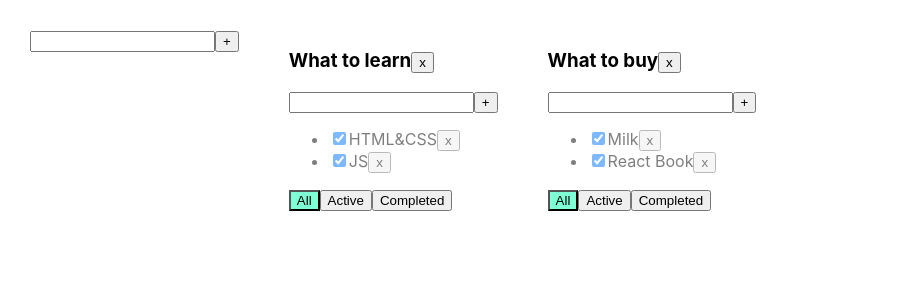
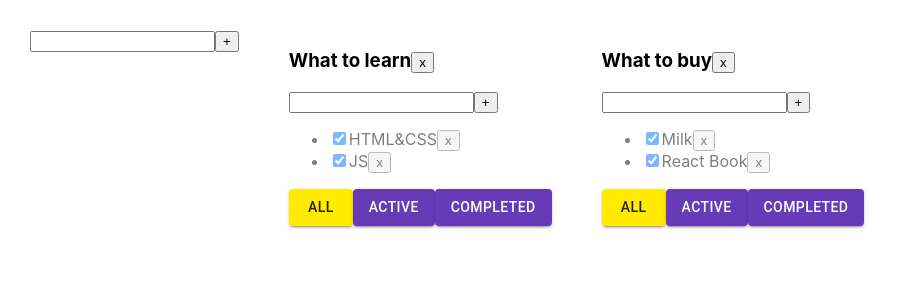
Before and after one commit to krawtschenko/todolist, a React (Create React App) app: page / in a window 1280 px wide. Shown: the top 300 px of the page, without its empty margins (0-898 px from the left). Built offline with nearby package versions, Linux system fonts and the light colour scheme.

Commit message:
sprint 2, lesson 3

```diff
--- a/src/AddItemForm.tsx
+++ b/src/AddItemForm.tsx
@@ -1,17 +1,17 @@
-import React, {ChangeEvent, FC, KeyboardEvent, useState} from 'react';
+import React, {ChangeEvent, KeyboardEvent, useState} from 'react';
 
-interface IAddItemForm {
-	onClick: (newTitle: string) => void
+type AddItemFormPropsType = {
+    addItem: (title: string) => void
 }
 
-const AddItemForm: FC<IAddItemForm> = ({onClick}) => {
+export function AddItemForm(props: AddItemFormPropsType) {
+
     let [title, setTitle] = useState("")
     let [error, setError] = useState<string | null>(null)
 
-	const addTask = () => {
-		let newTitle = title.trim();
-		if (newTitle !== "") {
-			onClick(newTitle)
+    const addItem = () => {
+        if (title.trim() !== "") {
+            props.addItem(title);
             setTitle("");
         } else {
             setError("Title is required");
@@ -25,21 +25,18 @@
     const onKeyPressHandler = (e: KeyboardEvent<HTMLInputElement>) => {
         setError(null);
         if (e.charCode === 13) {
-			addTask();
+            addItem();
         }
     }
 
-	return (
-		<div>
+    return <div>
         <input value={title}
                onChange={onChangeHandler}
-			       onKeyDown={onKeyPressHandler}
+               onKeyPress={onKeyPressHandler}
                className={error ? "error" : ""}
         />
-			<button onClick={addTask}>+</button>
+        <button onClick={addItem}>+</button>
+
         {error && <div className="error-message">{error}</div>}
     </div>
-	);
-};
-
-export default AddItemForm;
+}
--- a/src/App.tsx
+++ b/src/App.tsx
@@ -1,7 +1,9 @@
 import React, {useState} from 'react';
 import './App.css';
 import {TaskType, Todolist} from './Todolist';
-import AddItemForm from "./AddItemForm";
+import {AddItemForm} from './AddItemForm';
+import {createTheme, ThemeProvider} from "@mui/material";
+import {deepPurple, yellow} from "@mui/material/colors";
 
 export type FilterValuesType = "all" | "active" | "completed";
 type TodolistType = {
@@ -16,6 +18,78 @@
 
 
 function App() {
+	function removeTask(id: string, todolistId: string) {
+		//достанем нужный массив по todolistId:
+		let todolistTasks = tasks[todolistId];
+		// перезапишем в этом объекте массив для нужного тудулиста отфилтрованным массивом:
+		tasks[todolistId] = todolistTasks.filter(t => t.id != id);
+		// засетаем в стейт копию объекта, чтобы React отреагировал перерисовкой
+		setTasks({...tasks});
+	}
+
+	function addTask(title: string, todolistId: string) {
+		let task = {id: crypto.randomUUID(), title: title, isDone: false};
+		//достанем нужный массив по todolistId:
+		let todolistTasks = tasks[todolistId];
+		// перезапишем в этом объекте массив для нужного тудулиста копией, добавив в начало новую таску:
+		tasks[todolistId] = [task, ...todolistTasks];
+		// засетаем в стейт копию объекта, чтобы React отреагировал перерисовкой
+		setTasks({...tasks});
+	}
+
+	function changeFilter(value: FilterValuesType, todolistId: string) {
+		let todolist = todolists.find(tl => tl.id === todolistId);
+		if (todolist) {
+			todolist.filter = value;
+			setTodolists([...todolists])
+		}
+	}
+
+	function changeStatus(id: string, isDone: boolean, todolistId: string) {
+		//достанем нужный массив по todolistId:
+		let todolistTasks = tasks[todolistId];
+		// найдём нужную таску:
+		let task = todolistTasks.find(t => t.id === id);
+		//изменим таску, если она нашлась
+		if (task) {
+			task.isDone = isDone;
+			// засетаем в стейт копию объекта, чтобы React отреагировал перерисовкой
+			setTasks({...tasks});
+		}
+	}
+
+	function changeTaskTitle(id: string, newTitle: string, todolistId: string) {
+		//достанем нужный массив по todolistId:
+		let todolistTasks = tasks[todolistId];
+		// найдём нужную таску:
+		let task = todolistTasks.find(t => t.id === id);
+		//изменим таску, если она нашлась
+		if (task) {
+			task.title = newTitle;
+			// засетаем в стейт копию объекта, чтобы React отреагировал перерисовкой
+			setTasks({...tasks});
+		}
+	}
+
+	function removeTodolist(id: string) {
+		// засунем в стейт список тудулистов, id которых не равны тому, который нужно выкинуть
+		setTodolists(todolists.filter(tl => tl.id != id));
+		// удалим таски для этого тудулиста из второго стейта, где мы храним отдельно таски
+		delete tasks[id]; // удаляем св-во из объекта... значением которого являлся массив тасок
+		// засетаем в стейт копию объекта, чтобы React отреагировал перерисовкой
+		setTasks({...tasks});
+	}
+
+	function changeTodolistTitle(id: string, title: string) {
+		// найдём нужный todolist
+		const todolist = todolists.find(tl => tl.id === id);
+		if (todolist) {
+			// если нашёлся - изменим ему заголовок
+			todolist.title = title;
+			setTodolists([...todolists]);
+		}
+	}
+
 	let todolistId1 = crypto.randomUUID();
 	let todolistId2 = crypto.randomUUID();
 
@@ -35,76 +109,37 @@
 		]
 	});
 
-
-	function removeTask(id: string, todolistId: string) {
-		//достанем нужный массив по todolistId:
-		let todolistTasks = tasks[todolistId];
-		// перезапишем в этом объекте массив для нужного тудулиста отфилтрованным массивом:
-		tasks[todolistId] = todolistTasks.filter(t => t.id != id);
-		// засетаем в стейт копию объекта, чтобы React отреагировал перерисовкой
-		setTasks({...tasks});
+	function addTodolist(title: string) {
+		let newTodolistId = crypto.randomUUID();
+		let newTodolist: TodolistType = {id: newTodolistId, title: title, filter: 'all'};
+		setTodolists([newTodolist, ...todolists]);
+		setTasks({
+			...tasks,
+			[newTodolistId]: []
+		})
 	}
 
-	function addTask(title: string, todolistId: string) {
-		let task = {id: crypto.randomUUID(), title: title, isDone: false};
-		//достанем нужный массив по todolistId:
-		let todolistTasks = tasks[todolistId];
-		// перезапишем в этом объекте массив для нужного тудулиста копией, добавив в начало новую таску:
-		tasks[todolistId] = [task, ...todolistTasks];
-		// засетаем в стейт копию объекта, чтобы React отреагировал перерисовкой
-		setTasks({...tasks});
-	}
-
-	function changeStatus(id: string, isDone: boolean, todolistId: string) {
-		//достанем нужный массив по todolistId:
-		let todolistTasks = tasks[todolistId];
-		// найдём нужную таску:
-		let task = todolistTasks.find(t => t.id === id);
-		//изменим таску, если она нашлась
-		if (task) {
-			task.isDone = isDone;
-			// засетаем в стейт копию объекта, чтобы React отреагировал перерисовкой
-			setTasks({...tasks});
-		}
-	}
-
-	function changeFilter(value: FilterValuesType, todolistId: string) {
-		let todolist = todolists.find(tl => tl.id === todolistId);
-		if (todolist) {
-			todolist.filter = value;
-			setTodolists([...todolists])
-		}
-	}
-
-	function removeTodolist(id: string) {
-		// засунем в стейт список тудулистов, id которых не равны тому, который нужно выкинуть
-		setTodolists(todolists.filter(tl => tl.id != id));
-		// удалим таски для этого тудулиста из второго стейта, где мы храним отдельно таски
-		delete tasks[id]; // удаляем св-во из объекта... значением которого являлся массив тасок
-		// засетаем в стейт копию объекта, чтобы React отреагировал перерисовкой
-		setTasks({...tasks});
-	}
-
-	const addTodoList = (title: string) => {
-		const todolistId = crypto.randomUUID()
-		const newTodoList: TodolistType = {id: todolistId, title, filter: "all"}
-		setTodolists([newTodoList, ...todolists])
-		setTasks({...tasks, [todolistId]: []})
-	}
+	const theme = createTheme({
+		palette: {
+			primary: deepPurple,
+			secondary: yellow,
+		},
+	})
 
 	return (
+		<ThemeProvider theme={theme}>
 			<div className="App">
-			<AddItemForm onClick={(newTitle) => addTodoList(newTitle)}/>
+				<AddItemForm addItem={addTodolist}/>
 				{
 					todolists.map(tl => {
 						let allTodolistTasks = tasks[tl.id];
 						let tasksForTodolist = allTodolistTasks;
 
 						if (tl.filter === "active") {
-						tasksForTodolist = allTodolistTasks.filter(t => t.isDone === false);
+							tasksForTodolist = allTodolistTasks.filter(t => !t.isDone);
 						}
 						if (tl.filter === "completed") {
-						tasksForTodolist = allTodolistTasks.filter(t => t.isDone === true);
+							tasksForTodolist = allTodolistTasks.filter(t => t.isDone);
 						}
 
 						return <Todolist
@@ -118,11 +153,14 @@
 							changeTaskStatus={changeStatus}
 							filter={tl.filter}
 							removeTodolist={removeTodolist}
+							changeTaskTitle={changeTaskTitle}
+							changeTodolistTitle={changeTodolistTitle}
 						/>
 					})
 				}
 
 			</div>
+		</ThemeProvider>
 	);
 }
 
--- a/src/EditableSpan.tsx
+++ b/src/EditableSpan.tsx
@@ -1,26 +1,27 @@
-import React, {ChangeEvent, FC, useState} from 'react';
+import React, {ChangeEvent, useState} from 'react';
 
-interface IEditableSpan {
-	oldTitle: string
+type EditableSpanPropsType = {
+	value: string
+	onChange: (newValue: string) => void
 }
 
-const EditableSpan: FC<IEditableSpan> = ({oldTitle}) => {
-	const [edit, setEdit] = useState(false)
-	const [newTitle, setNewTitle] = useState(oldTitle)
+export function EditableSpan(props: EditableSpanPropsType) {
+	let [editMode, setEditMode] = useState(false);
+	let [title, setTitle] = useState(props.value);
 
-	const onChange = (e: ChangeEvent<HTMLInputElement>) => {
-		setNewTitle(e.currentTarget.value)
+	const activateEditMode = () => {
+		setEditMode(true);
+		setTitle(props.value);
+	}
+	const activateViewMode = () => {
+		setEditMode(false);
+		props.onChange(title);
+	}
+	const changeTitle = (e: ChangeEvent<HTMLInputElement>) => {
+		setTitle(e.currentTarget.value)
 	}
 
-	const editHandler = () => {
-		setEdit(edit => !edit)
-	}
-
-	return (
-		edit
-			? <input value={newTitle} onBlur={editHandler} onChange={onChange} autoFocus/>
-			: <span onDoubleClick={editHandler}>{newTitle}</span>
-	);
-};
-
-export default EditableSpan;
+	return editMode
+		? <input value={title} onChange={changeTitle} autoFocus onBlur={activateViewMode}/>
+		: <span onDoubleClick={activateEditMode}>{props.value}</span>
+}
--- a/src/Todolist.tsx
+++ b/src/Todolist.tsx
@@ -1,7 +1,8 @@
-import React, {ChangeEvent, useState, KeyboardEvent} from 'react';
+import React, {ChangeEvent} from 'react';
 import {FilterValuesType} from './App';
-import AddItemForm from "./AddItemForm";
-import EditableSpan from "./EditableSpan";
+import {AddItemForm} from './AddItemForm';
+import {EditableSpan} from './EditableSpan';
+import Button from "@mui/material/Button";
 
 export type TaskType = {
 	id: string
@@ -18,32 +19,32 @@
 	addTask: (title: string, todolistId: string) => void
 	changeTaskStatus: (id: string, isDone: boolean, todolistId: string) => void
 	removeTodolist: (id: string) => void
+	changeTodolistTitle: (id: string, newTitle: string) => void
 	filter: FilterValuesType
+	changeTaskTitle: (taskId: string, newTitle: string, todolistId: string) => void
 }
 
 export function Todolist(props: PropsType) {
-	// let [title, setTitle] = useState("")
-	// let [error, setError] = useState<string | null>(null)
-
 	const addTask = (title: string) => {
-		let newTitle = title.trim();
-		if (newTitle !== "") {
-			props.addTask(newTitle, props.id)
-		}
+		props.addTask(title, props.id);
 	}
 
-	const removeTodolist = () => props.removeTodolist(props.id)
+	const removeTodolist = () => {
+		props.removeTodolist(props.id);
+	}
+	const changeTodolistTitle = (title: string) => {
+		props.changeTodolistTitle(props.id, title);
+	}
 
 	const onAllClickHandler = () => props.changeFilter("all", props.id);
 	const onActiveClickHandler = () => props.changeFilter("active", props.id);
 	const onCompletedClickHandler = () => props.changeFilter("completed", props.id);
 
 	return <div>
-		<h3>
-			<EditableSpan oldTitle={props.title}/>
+		<h3><EditableSpan value={props.title} onChange={changeTodolistTitle}/>
 			<button onClick={removeTodolist}>x</button>
 		</h3>
-		<AddItemForm onClick={addTask}/>
+		<AddItemForm addItem={addTask}/>
 		<ul>
 			{
 				props.tasks.map(t => {
@@ -52,25 +53,32 @@
 						let newIsDoneValue = e.currentTarget.checked;
 						props.changeTaskStatus(t.id, newIsDoneValue, props.id);
 					}
+					const onTitleChangeHandler = (newValue: string) => {
+						props.changeTaskTitle(t.id, newValue, props.id);
+					}
+
 
 					return <li key={t.id} className={t.isDone ? "is-done" : ""}>
 						<input type="checkbox" onChange={onChangeHandler} checked={t.isDone}/>
-						<EditableSpan oldTitle={t.title}/>
+						<EditableSpan value={t.title} onChange={onTitleChangeHandler}/>
 						<button onClick={onClickHandler}>x</button>
 					</li>
 				})
 			}
 		</ul>
 		<div>
-			<button className={props.filter === 'all' ? "active-filter" : ""}
+			<Button variant="contained"
+			        color={props.filter === 'all' ? "secondary" : "primary"}
 			        onClick={onAllClickHandler}>All
-			</button>
-			<button className={props.filter === 'active' ? "active-filter" : ""}
+			</Button>
+			<Button variant="contained"
+			        color={props.filter === 'active' ? "secondary" : "primary"}
 			        onClick={onActiveClickHandler}>Active
-			</button>
-			<button className={props.filter === 'completed' ? "active-filter" : ""}
+			</Button>
+			<Button variant="contained"
+			        color={props.filter === 'completed' ? "secondary" : "primary"}
 			        onClick={onCompletedClickHandler}>Completed
-			</button>
+			</Button>
 		</div>
 	</div>
 }
```
Also changed, not shown: package.json (+6 -1 lines), 1 other file (tests, documents, lock files or other folders). Lines whose indentation alone changed are shown as unchanged.
